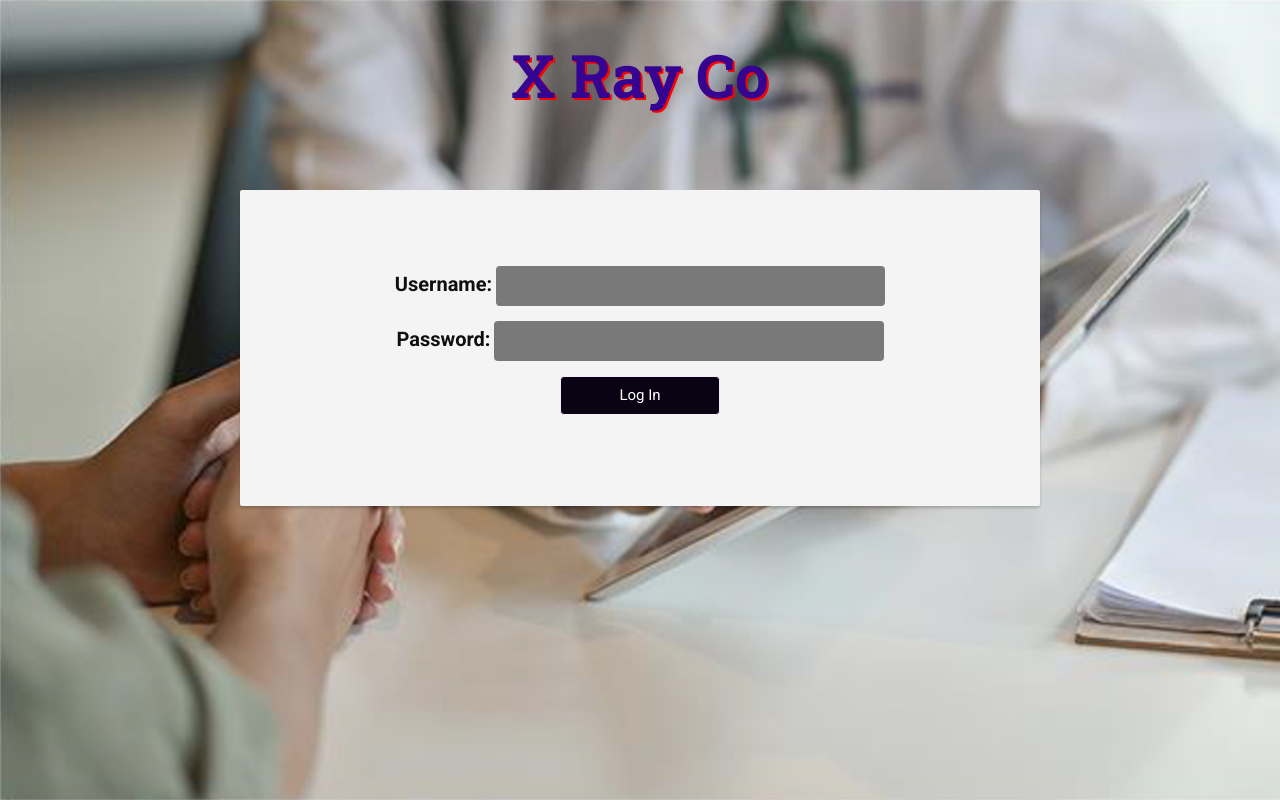
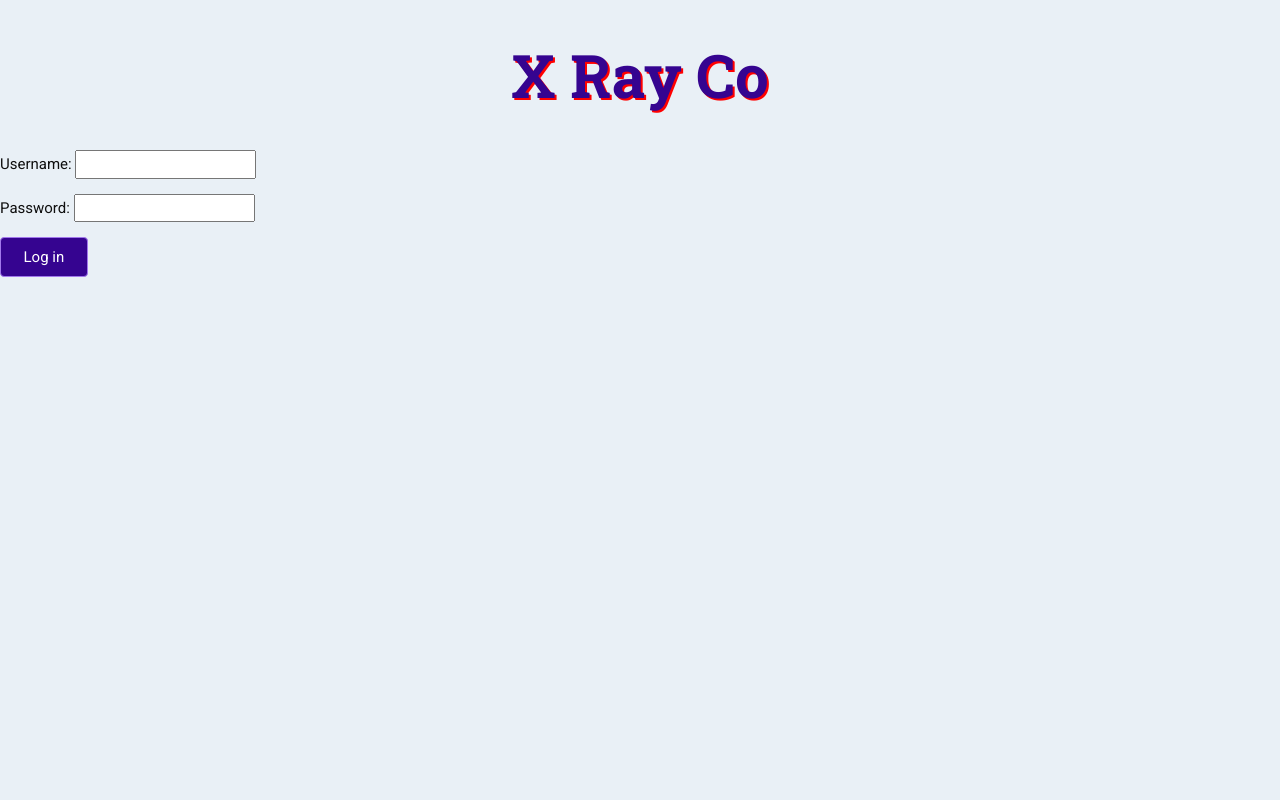
Before and after one commit to tanshihuai/X-Ray-Co, a Django app: page /login/ in a window 1280 px wide. Run offline with Django 4.2, Linux system fonts and the light colour scheme.

Commit message:
Revert "update css"
This reverts commit fd55674cca39ead0dcee9f739ff2fffaf931179d.

```diff
--- a/website/static/website/styles/base.css
+++ b/website/static/website/styles/base.css
@@ -346,92 +346,3 @@ margin-left: 600px;
   margin-top: -10px;
   text-align: center;
 }
-.login_form{
-  min-height:300px;
-   max-width:800px;
-   margin:40px auto;
-   padding: 2cm;
-   background:rgb(244, 244, 245);
-   border-radius:2px;
-   box-shadow:0px 2px 3px rgba(0, 0, 0, 0.2);
-   display:flex;
-   flex-direction:column;
-   overflow:hidden;
-   animation: hi 0.5s;
-   box-sizing:border-box;
-   text-align: center;
-}
-
-.login_form .loginform_button{
-  width: 160px;
-  cursor: pointer;
-  font: inherit;
-  padding: 0.5rem 1.5rem;
-  background-color: #090414;
-  border: 1px solid #f2f0f5;
-  color: white;
-  border-radius: 4px;
-  text-decoration: none;
-}
-
-label[for=id_username]{
-  margin-bottom:10px;
-  font-size:20px;
-  position:relative;
-  line-height:14px;
-  font-weight: bold;
-}
-
-label[for=id_password]{
-  margin-bottom:10px;
-  font-size:20px;
-  position:relative;
-  line-height:14px;
-  font-weight: bold;
-}
-
-input[type=text][name=username]{
-  background:rgba(0, 0, 0, 0.5);
-  color:#e0e8f7;
-  height:40px;
-  line-height:40px;
-  width:60%;
-  border:none;
-  border-radius:4px;
-  font-weight:600;
-}
-
-input[type=password][name=password]{
-  background:rgba(0, 0, 0, 0.5);
-  color:#dbe5fa;
-  height:40px;
-  line-height:80px;
-  width:60%;
-  border:none;
-  border-radius:4px;
-  font-weight:600;
-}
-
-.backgroundimage {
-  background-image: url("../images/login.jpg");
-  background-size: cover;
- }
-
-.searchbar{
-  text-align: center;
-}
-
-label[for=id_nric]{
-  font-weight: bold;
-}
-
-.nursecasereport{
-    margin-left: 40%;
-    text-align: left;
-    font-size: 24px;
-  }
-
-.logoutpage{
-  text-align: center;
-  font-size:larger
-}
--- a/website/templates/website/DoctorHomepage.html
+++ b/website/templates/website/DoctorHomepage.html
@@ -5,13 +5,14 @@
 {% endblock %}
 
 {% block body %}
-<div class="searchbar">
     <form method="GET">
         {{ nricfilter.form }}
         <button class="" name="search">Search</button>
+    </form>
+
+    <form method="GET">
         <button class="" name="reset">Reset</button>
     </form>
-</div>
 
 
     <div class="tscroll">
--- a/website/templates/website/NurseCaseReport.html
+++ b/website/templates/website/NurseCaseReport.html
@@ -5,7 +5,6 @@
 {% endblock %}
 
 {% block body %}
-<div class="nursecasereport">
     <form action="/NurseCaseReport/", method="POST">
         {% csrf_token %}
         <ul class="horizontal">
@@ -15,5 +14,4 @@
             <button>Submit</button>
         </div>
     </form>
-</div>
 {% endblock %}
--- a/website/templates/website/default.html
+++ b/website/templates/website/default.html
@@ -1,9 +1,9 @@
 {% extends 'website/base/base.html' %}
 {% load static%}
 
-    {% block title %}
-        Log in page
-    {% endblock %}
+{% block title %}
+    Log in page
+{% endblock %}
 
 {% block body %}
 <div class="roles">
--- a/website/templates/website/login.html
+++ b/website/templates/website/login.html
@@ -23,23 +23,22 @@
     <title>Log in</title>
     <link rel="stylesheet" href="{% static 'website/styles/base.css' %}">
 </head>
-<body class="backgroundimage">
+<body>
     <header id="main-header">
         <nav>
-            <a href="/" id="main-logo">X Ray Co </a>
+            <a href="/" id="main-logo">X Ray Co</a>
             <br>
             <br>
         </nav>
         <h1>{% block main_heading %}{% endblock %}</h1>
         <p>{% block header_content %}{% endblock %}</p>
     </header>
-    <div class="login_form">
-        <form class="form" method="POST">
-            {% csrf_token %}
-            {{ loginform.as_p }}
-            <button class="loginform_button">Log In</button>
-        </form>
-    </div>
+
+    <form method="POST">
+        {% csrf_token %}
+        {{ loginform.as_p }}
+        <button>Log in</button>
+    </form>
     {% comment %} <footer class="footer">This App is for education purpose only@FYP-22-S3-01</footer> {% endcomment %}
     <script src="https://cdn.jsdelivr.net/npm/@popperjs/core@2.9.2/dist/umd/popper.min.js" integrity="sha384-IQsoLXl5PILFhosVNubq5LC7Qb9DXgDA9i+tQ8Zj3iwWAwPtgFTxbJ8NT4GN1R8p" crossorigin="anonymous"></script>
     <script src="https://cdn.jsdelivr.net/npm/bootstrap@5.0.2/dist/js/bootstrap.min.js" integrity="sha384-cVKIPhGWiC2Al4u+LWgxfKTRIcfu0JTxR+EQDz/bgldoEyl4H0zUF0QKbrJ0EcQF" crossorigin="anonymous"></script>
--- a/website/templates/website/logoutpage.html
+++ b/website/templates/website/logoutpage.html
@@ -5,10 +5,8 @@
 {% endblock %}
 
 {% block body %}
-<div class = "logoutpage">
     <h3>Logged out</h3>
     <br>
     <p>Thank you for your fight against Covid-19. Enjoy the rest of your day.</p>
     <p><a href="/">Log in again</a></p>
-</div>
 {% endblock %}
```
Also changed, not shown: website/templates/website/NurseHomepage.html (+9 -7 lines), website/templates/website/XRayStaffHomepage.html (+8 -7 lines), db.sqlite3 (added), website/static/website/images/login.jpg (deleted).
